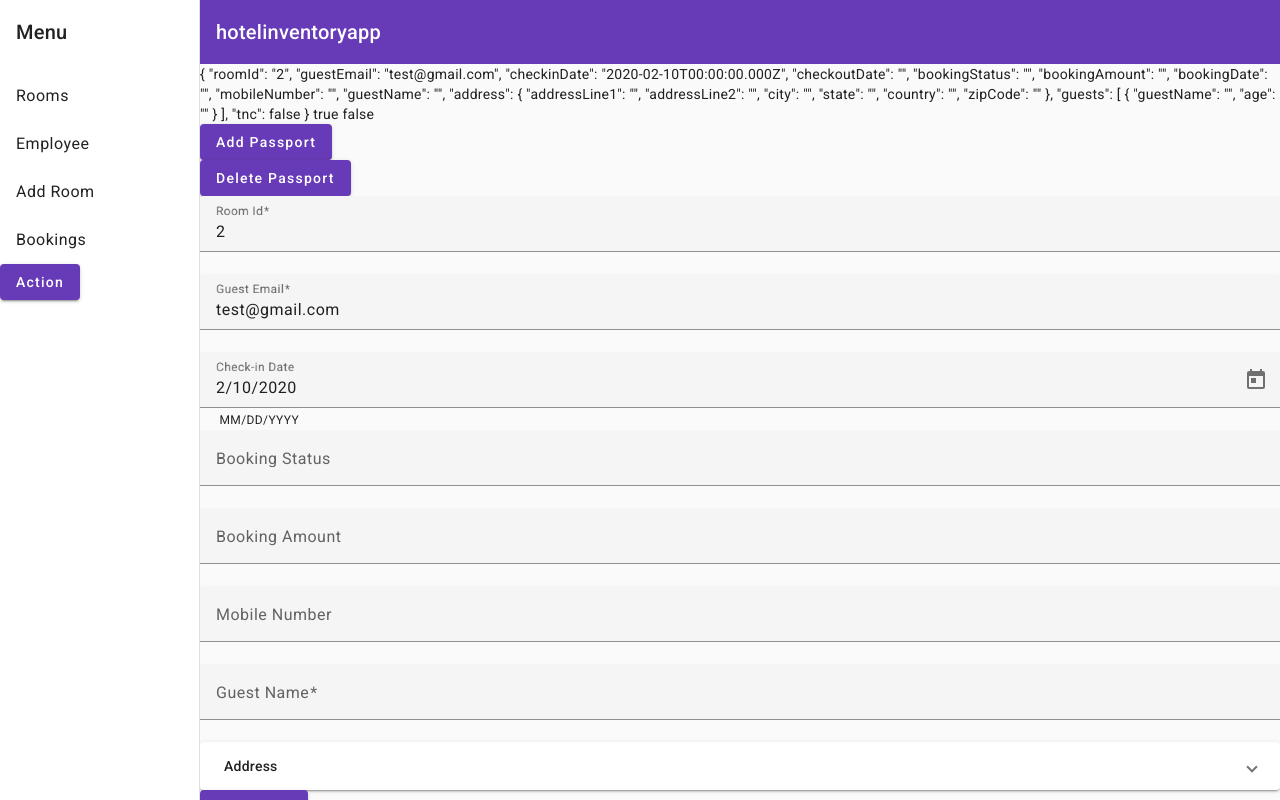
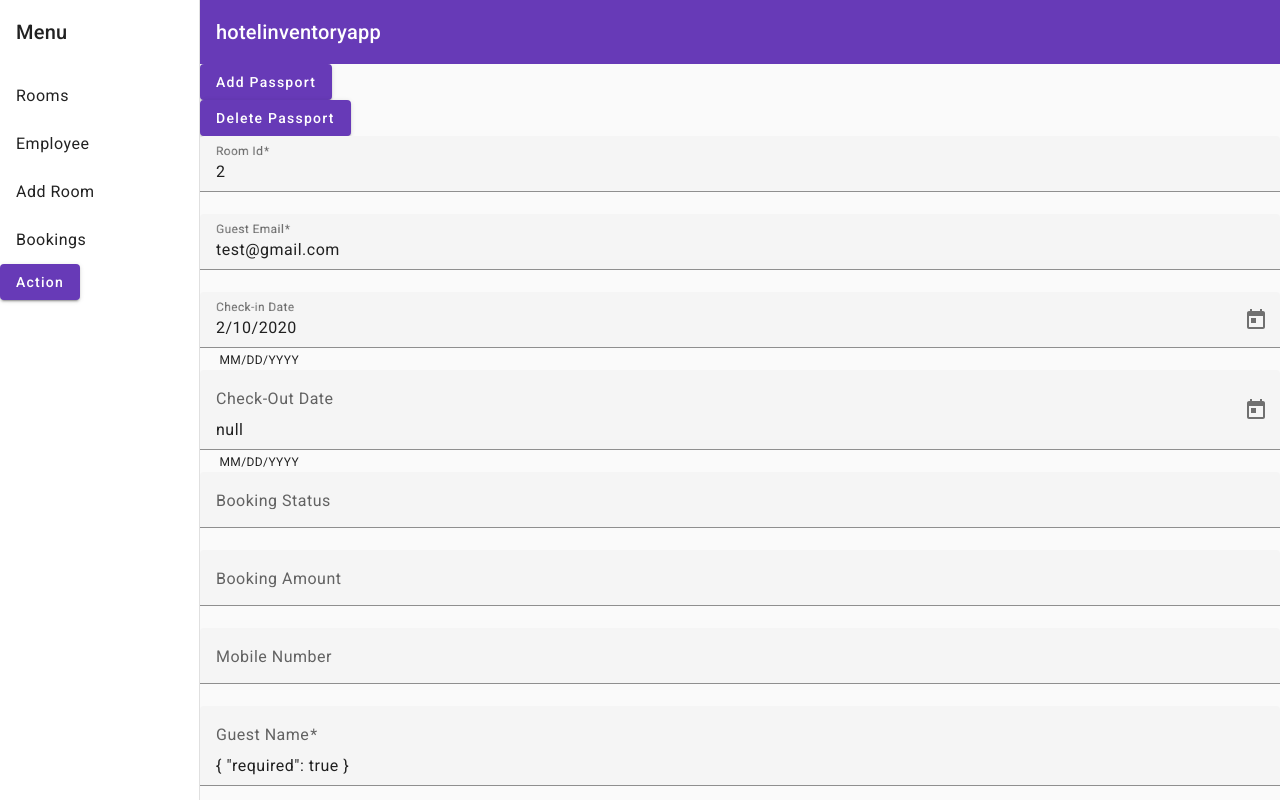
Before and after one commit to grand-rick001/angular-full-course-code, an Angular app in the folder Angular/hotelinventoryapp/: page /booking in a window 1280 px wide. Built offline with nearby package versions, Linux system fonts and the light colour scheme.

Commit message:
[learn]: custom validators

```diff
--- a/Angular/hotelinventoryapp/src/app/booking/booking.component.html
+++ b/Angular/hotelinventoryapp/src/app/booking/booking.component.html
@@ -1,6 +1,6 @@
-{{ bookingForm.value | json }}
+<!-- {{ bookingForm.value | json }}
 {{ bookingForm.pristine | json }}
-{{ bookingForm.dirty | json }}
+{{ bookingForm.dirty | json }} -->
 <!-- <br> -->
 
 <div>
@@ -39,18 +39,20 @@ class="example-form"
             <mat-datepicker-toggle matIconSuffix [for]="picker"></mat-datepicker-toggle>
         <mat-datepicker #picker></mat-datepicker>
     </mat-form-field>
-    <!-- <mat-form-field class="example-full-width">
-        <mat-label>Check-out Date</mat-label>
+    <mat-form-field class="example-full-width">
+        <mat-label>Check-Out Date</mat-label>
             <input
             matInput
             formControlName="checkoutDate"
-            [matDatepicker]="picker">
+            [matDatepicker]="checkout">
             <mat-hint>
                 MM/DD/YYYY
             </mat-hint>
-            <mat-datepicker-toggle matIconSuffix [for]="picker"></mat-datepicker-toggle>
-        <mat-datepicker #picker></mat-datepicker>
-    </mat-form-field> -->
+            {{ bookingForm.get('checkoutDate')?.errors | json }}
+            <mat-datepicker-toggle matIconSuffix [for]="checkout"></mat-datepicker-toggle>
+        <mat-datepicker #checkout></mat-datepicker>
+    </mat-form-field>
+
     <mat-form-field class="example-full-width">
         <mat-label>Booking Status</mat-label>
         <input matInput placeholder="Ex. 2" formControlName="bookingStatus">
@@ -66,7 +68,7 @@ class="example-form"
     <mat-form-field class="example-full-width">
         <mat-label>Guest Name</mat-label>
         <input #guestName matInput placeholder="Guest Name" formControlName="guestName">
-        <!-- {{bookingForm.get('guestName')?.errors | json}} -->
+        {{bookingForm.get('guestName')?.errors | json}}
         <mat-error *ngIf="bookingForm.get('guestName')?.hasError('minlength')">Guest Name should be at least 5 characters</mat-error>
     </mat-form-field>
 
--- a/Angular/hotelinventoryapp/src/app/booking/booking.component.ts
+++ b/Angular/hotelinventoryapp/src/app/booking/booking.component.ts
@@ -3,6 +3,7 @@ import { ConfigService } from '../services/config.service';
 import { FormArray, FormBuilder, FormControl, FormGroup, Validators } from '@angular/forms';
 import { BookingService } from './booking.service';
 import { exhaustMap, mergeMap, switchMap } from 'rxjs/operators';
+import { CustomValidator } from './validators/custom-validators';
 
 @Component({
   selector: 'app-booking',
@@ -36,7 +37,7 @@ export class BookingComponent {
         updateOn: 'blur',
         }
       ],
-      guestName: ['', [Validators.required, Validators.minLength(5)]],
+      guestName: ['', [Validators.required, Validators.minLength(5), CustomValidator.ValidateName, CustomValidator.ValidateSpecialCharacters('*')]],
       address: this.fb.group({
         addressLine1: ['', [Validators.required]],
         addressLine2: [''],
@@ -51,20 +52,21 @@ export class BookingComponent {
       tnc: new FormControl(false, { validators: [Validators.requiredTrue] })
     },
     {
-      updateOn: 'change'
+      updateOn: 'change',
+      validators: [CustomValidator.validateDate]
     }
     );
 
     this.getBookingData();
 
-    this.bookingForm.valueChanges
-      .pipe(
-        exhaustMap((data) => {
-          return this.bookingService.bookRoom(data);
-        }))
-      .subscribe((data) => {
-        console.log(data);
-      });
+    // this.bookingForm.valueChanges
+    //   .pipe(
+    //     exhaustMap((data) => {
+    //       return this.bookingService.bookRoom(data);
+    //     }))
+    //   .subscribe((data) => {
+    //     console.log(data);
+    //   });
 
     // this.bookingForm.valueChanges.subscribe((data) => {
     //   this.bookingService.bookRoom(data).subscribe((data) => {
--- /dev/null
+++ b/Angular/hotelinventoryapp/src/app/booking/validators/custom-validators.ts
@@ -0,0 +1,40 @@
+import { AbstractControl, FormGroup } from "@angular/forms";
+
+export class CustomValidator {
+    static ValidateName(control: AbstractControl) {
+        const value = control.value as string;
+        if (value.includes('test')) {
+            return { invalidName: true };
+        }
+        return null;
+    }
+
+    static ValidateSpecialCharacters(char: string) {
+        return (control: AbstractControl) => {
+
+            const value = control.value as string;
+            if (value.includes(char)) {
+                return { invalidName: true };
+            }
+            return null;
+        }
+    }
+
+    static validateDate(control: FormGroup) {
+        const checkinDate = control.get('checkinDate')?.value;
+        const checkoutDate = control.get('checkoutDate')?.value;
+
+        if (checkinDate && checkoutDate) {
+            const checkin = new Date(checkinDate);
+            const checkout = new Date(checkoutDate);
+
+            if (checkin > checkout) {
+                control.get('checkoutDate')?.setErrors({ invalidDate: true });
+                return { invalidDate: true };
+                console.log('invalid date')
+            }
+        }
+        return null;
+        console.log('valid date');
+    }
+}
--- a/Angular/hotelinventoryapp/src/app/rooms/rooms-add/rooms-add.component.html
+++ b/Angular/hotelinventoryapp/src/app/rooms/rooms-add/rooms-add.component.html
@@ -1,11 +1,11 @@
 
-{{ roomsForm.pristine | json }}
-{{ roomsForm.valid | json }}
+<!-- {{ roomsForm.pristine | json }}
+{{ roomsForm.valid | json }} -->
 <!-- {{ roomsForm.value | json }} -->
-{{ roomsForm.errors | json }}
+<!-- {{ roomsForm.errors | json }}
 {{ roomsForm.dirty | json}}
 
-{{ room | json }}
+{{ room | json }} -->
 
 
 <div *ngIf="successMessage !== ''" class="alert alert-success">
--- a/Angular/hotelinventoryapp/src/app/rooms/rooms-list/rooms-list.component.html
+++ b/Angular/hotelinventoryapp/src/app/rooms/rooms-list/rooms-list.component.html
@@ -36,9 +36,9 @@
                 Select
                 </button> -->
                 <button
-                routerLink="/rooms/{{room.roomNumber}}"
+                routerLink="/booking"
                 class="btn btn-primary">
-                    Book
+                    Book Room
                 </button>
             </td>
         </tr>
--- a/Angular/hotelinventoryapp/src/app/rooms/rooms.component.html
+++ b/Angular/hotelinventoryapp/src/app/rooms/rooms.component.html
@@ -2,7 +2,7 @@
 <!-- <h1>Welcome to {{hotelName}}</h1> -->
 <router-outlet></router-outlet>
 
-<app-header></app-header>
+<!-- <app-header></app-header> -->
 <!-- <app-header></app-header>
 <app-header></app-header>
 <app-header></app-header>
@@ -10,35 +10,35 @@
 
 <!-- {{rooms$ | async | json}} -->
 
-Number of Rooms
+<!-- Number of Rooms
 <div
 [ngStyle]="{'color': rooms.availableRooms > 0 ? 'green' : 'red'}"
 [innerText]="numberOfRooms">
-</div>
+</div> -->
 
 <!-- Event binding -->
-<button (click)="toggle()">Toggle</button>
+<!-- <button (click)="toggle()">Toggle</button>
 
 <button (click)="editRoom()">Edit Room</button>
 
-<button (click)="deleteRoom()">Delete Room</button>
+<button (click)="deleteRoom()">Delete Room</button> -->
 
 <!-- <div *ngIf="selectedRoom">
     {{ selectedRoom | json }}
 </div> -->
 
-<h1>
+<!-- <h1>
     {{totalBytes}}
-</h1>
+</h1> -->
 
 <div>
-    <button class="btn btn-warning" (click)="addRoom()"> Add Room </button>
+    <button class="btn btn-success" (click)="addRoom()"> Add Room </button>
 </div>
 
-<h1>
-    <!-- {{ getError$ | async | json }} -->
+<!-- <h1>
+    {{ getError$ | async | json }}
     Number of Rooms: {{ roomsCount$ | async }}
-</h1>
+</h1> -->
 
 
 
@@ -52,9 +52,9 @@ Number of Rooms
 </div>
 
 <!-- structural directive -->
-<div [ngSwitch]="color">
+<!-- <div [ngSwitch]="color">
     <div *ngSwitchCase="'yellow'">yellow</div>
     <div *ngSwitchCase="'red'">red</div>
     <div *ngSwitchCase="'blue'">blue</div>
     <div *ngSwitchDefault>No color is correct</div>
-</div>
+</div> -->
--- a/Angular/hotelinventoryapp/src/styles.scss
+++ b/Angular/hotelinventoryapp/src/styles.scss
@@ -1,3 +1,5 @@
+@import url('~bootstrap/dist/css/bootstrap.min.css');
+
 /* You can add global styles to this file, and also import other style files */
 .even {
     background-color: aqua;
```
